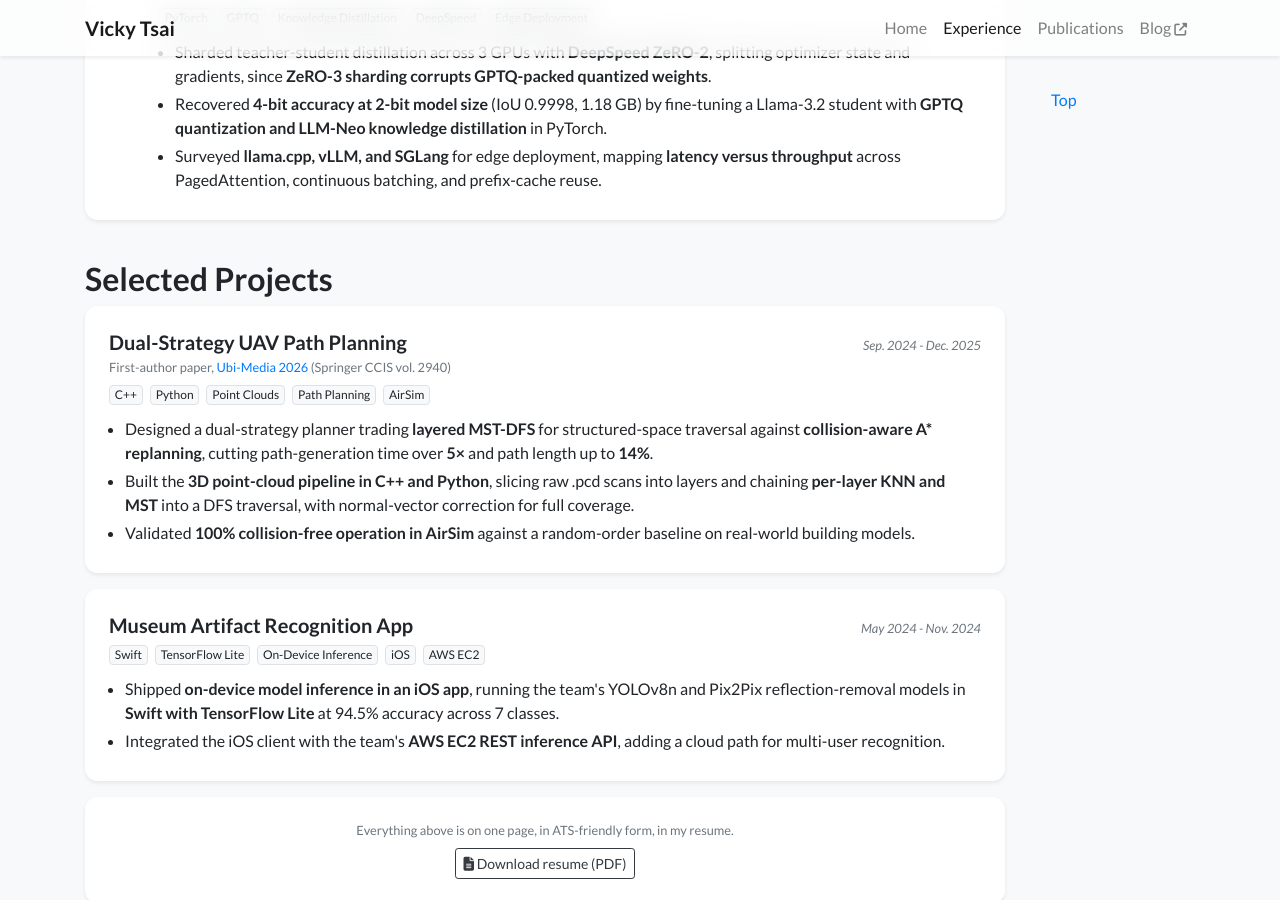
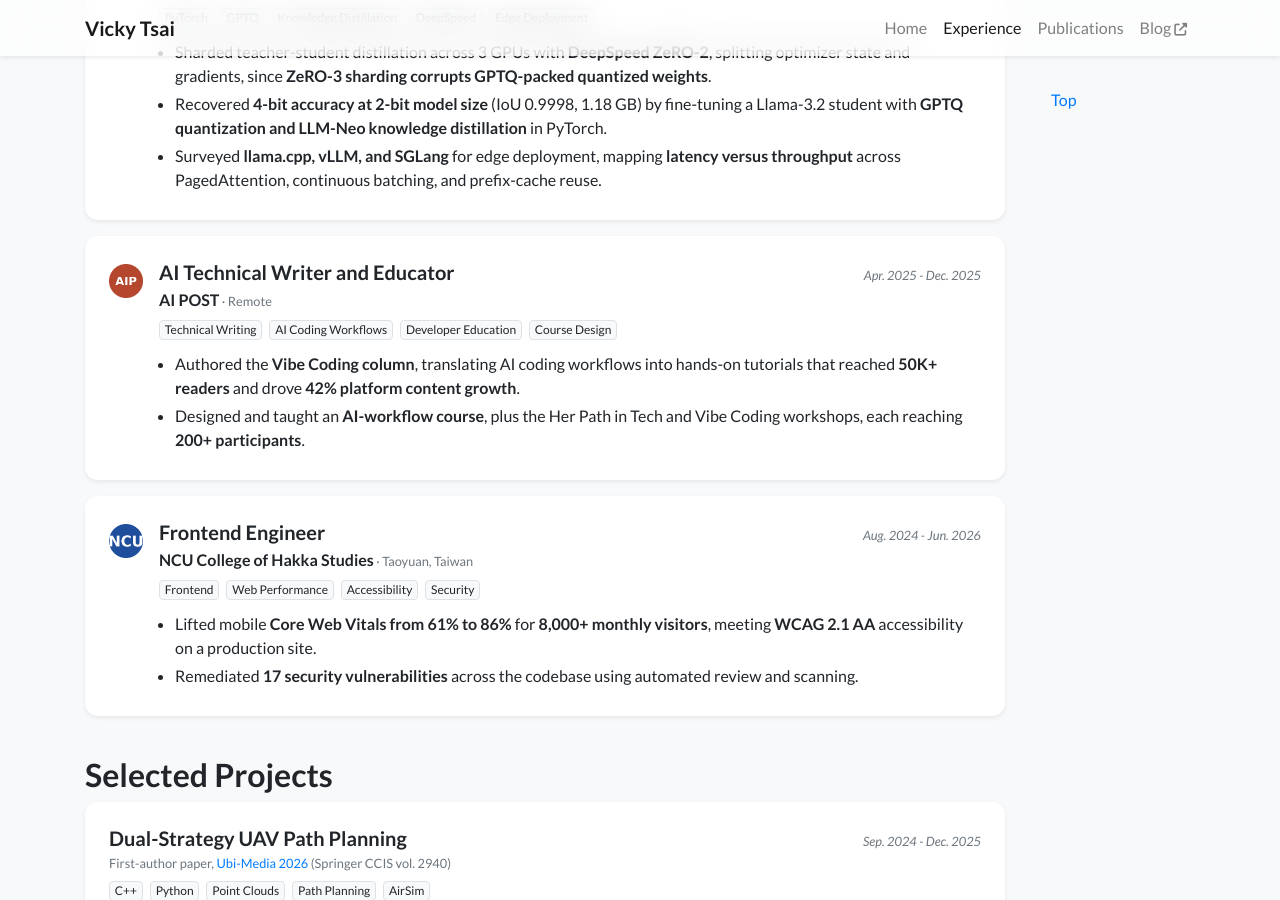
Before and after one commit to vicky0619/vicky0619.github.io, a Jekyll site: the page built from experience.html, in a window 1280 px wide and 900 px high, scrolled down 846 px. Built offline with Jekyll 4.4.1, drawn with Linux system fonts in a browser that asks for light colours; nearby versions of some CDN libraries; a style sheet for code colours, icons or effects is not loaded.

Commit message:
Add AIPost amd Hakka Studies experience

```diff
--- a/_data/cv.yml
+++ b/_data/cv.yml
@@ -61,6 +61,34 @@ work:
     Surveyed <strong>llama.cpp, vLLM, and SGLang</strong> for edge deployment, mapping
     <strong>latency versus throughput</strong> across PagedAttention, continuous batching, and prefix-cache reuse.
 
+- title: AI Technical Writer and Educator
+  org: AI POST
+  location: Remote
+  date: Apr. 2025 - Dec. 2025
+  logo: /assets/images/badges/aipost.png
+  tags: [Technical Writing, AI Coding Workflows, Developer Education, Course Design]
+  bullets:
+  - >-
+    Authored the <strong>Vibe Coding column</strong>, translating AI coding workflows into hands-on
+    tutorials that reached <strong>50K+ readers</strong> and drove <strong>42% platform content growth</strong>.
+  - >-
+    Designed and taught an <strong>AI-workflow course</strong>, plus the Her Path in Tech and
+    Vibe Coding workshops, each reaching <strong>200+ participants</strong>.
+
+- title: Frontend Engineer
+  org: NCU College of Hakka Studies
+  location: Taoyuan, Taiwan
+  date: Aug. 2024 - Jun. 2026
+  logo: /assets/images/badges/ncu.png
+  tags: [Frontend, Web Performance, Accessibility, Security]
+  bullets:
+  - >-
+    Lifted mobile <strong>Core Web Vitals from 61% to 86%</strong> for <strong>8,000+ monthly
+    visitors</strong>, meeting <strong>WCAG 2.1 AA</strong> accessibility on a production site.
+  - >-
+    Remediated <strong>17 security vulnerabilities</strong> across the codebase using automated
+    review and scanning.
+
 projects:
 - title: Dual-Strategy UAV Path Planning
   date: Sep. 2024 - Dec. 2025
--- a/_data/profile.yml
+++ b/_data/profile.yml
@@ -68,6 +68,14 @@ experience:
   logo: /assets/images/badges/wasn.png
   position: Research Assistant, Edge LLM Compression
   date: Sep. 2025 - Feb. 2026
+- name: AI POST
+  logo: /assets/images/badges/aipost.png
+  position: AI Technical Writer and Educator
+  date: Apr. 2025 - Dec. 2025
+- name: NCU College of Hakka Studies
+  logo: /assets/images/badges/ncu.png
+  position: Frontend Engineer
+  date: Aug. 2024 - Jun. 2026
 
 # Uncomment to add an Honors & Awards column to the homepage card.
 # awards:
```
Also changed, not shown: assets/images/badges/aipost.png (added).
